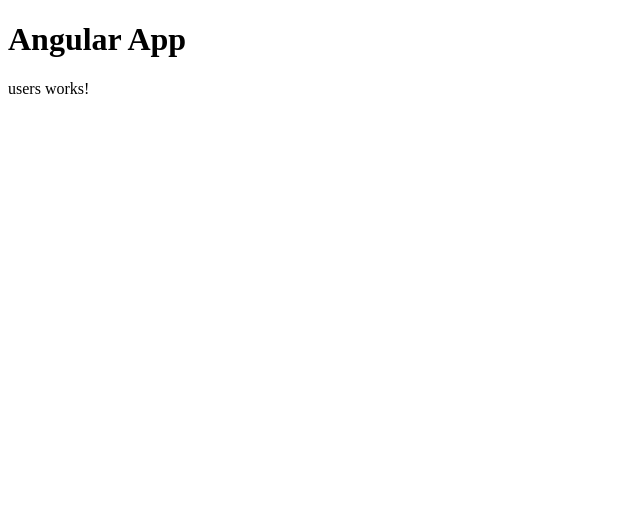
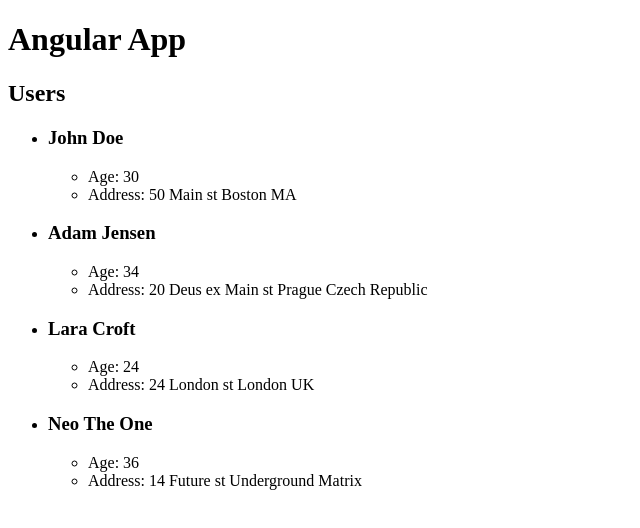
Before and after one commit to pjblitz86/AngularSandboxSimpleApp, an Angular app: page / in a window 1280 px wide. Shown: the top 528 px of the page, without its empty margins (0-640 px from the left). Built offline with nearby package versions, Linux system fonts and the light colour scheme.

Commit message:
messed around with ngFor and ngIf

```diff
--- a/src/app/components/users/users.component.html
+++ b/src/app/components/users/users.component.html
@@ -1,3 +1,17 @@
-<p>
-  users works!
-</p>
+<h2>Users</h2>
+<ul *ngIf="loaded && users.length > 0">
+  <li *ngFor="let user of users">
+    <h3>{{user.firstName }} {{user.lastName}}</h3>
+    <ul *ngIf="showExtended">
+      <li>Age: {{user.age}}</li>
+      <li>Address: {{user.address.street}}
+        {{user.address.city}}
+        {{user.address.state}}
+      </li>
+    </ul>
+  </li>
+</ul>
+
+<h4 *ngIf="users.length == 0">No users found</h4>
+
+<h4 *ngIf="!loaded">Loading users...</h4>
--- a/src/app/components/users/users.component.ts
+++ b/src/app/components/users/users.component.ts
@@ -1,4 +1,6 @@
+import { User } from './../../models/User';
 import { Component, OnInit } from '@angular/core';
+
 
 @Component({
   selector: 'app-users',
@@ -6,11 +8,69 @@
   styleUrls: ['./users.component.css']
 })
 export class UsersComponent implements OnInit {
+  users: User[] = [];
+  showExtended: boolean;
+  loaded: boolean;
 
   constructor() { }
 
   ngOnInit() {
-    console.log('init...');
+    setTimeout(() => {
+  this.users = [
+      {
+      firstName: 'John',
+      lastName: 'Doe',
+      age: 30,
+      address: {
+        street: '50 Main st',
+        city: 'Boston',
+        state: 'MA'
+      }
+     },
+     {
+      firstName: 'Adam',
+      lastName: 'Jensen',
+      age: 34,
+      address: {
+        street: '20 Deus ex Main st',
+        city: 'Prague',
+        state: 'Czech Republic'
+      }
+    },
+    {
+        firstName: 'Lara',
+        lastName: 'Croft',
+        age: 24,
+        address: {
+          street: '24 London st',
+          city: 'London',
+          state: 'UK'
+        }
+    }
+    ];
+
+    this.addUser(
+      {
+        firstName: 'Neo',
+        lastName: 'The One',
+        age: 36,
+        address: {
+          street: '14 Future st',
+          city: 'Underground',
+          state: 'Matrix'
+        }
+      }
+    );
+
+      this.loaded = true;
+    }, 2000);
+
+    this.showExtended = true;
+
+  }
+
+  addUser(user: User) {
+    this.users.push(user);
   }
 
 }
```
Also changed, not shown: src/app/models/User.ts (+6 -6 lines).
